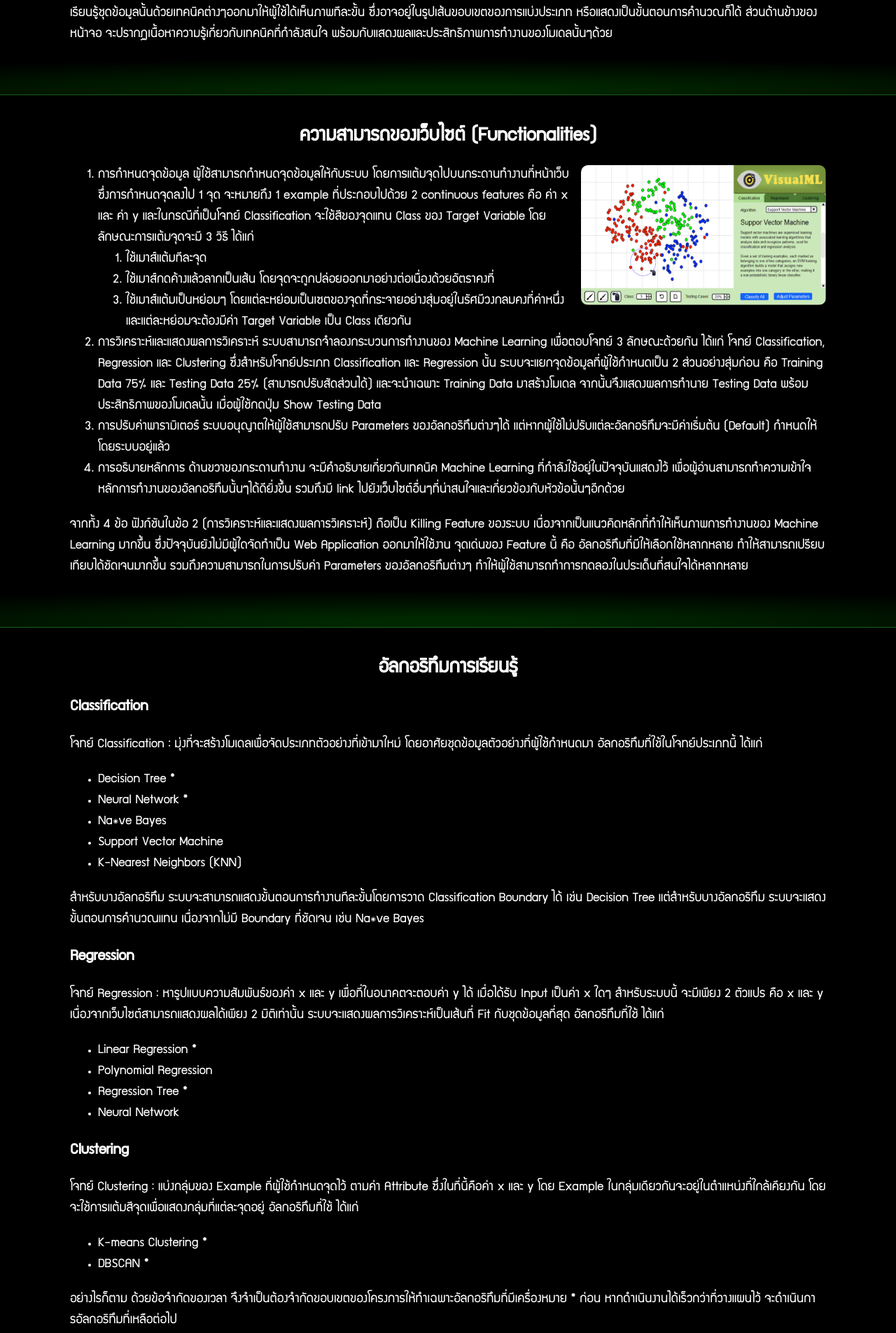
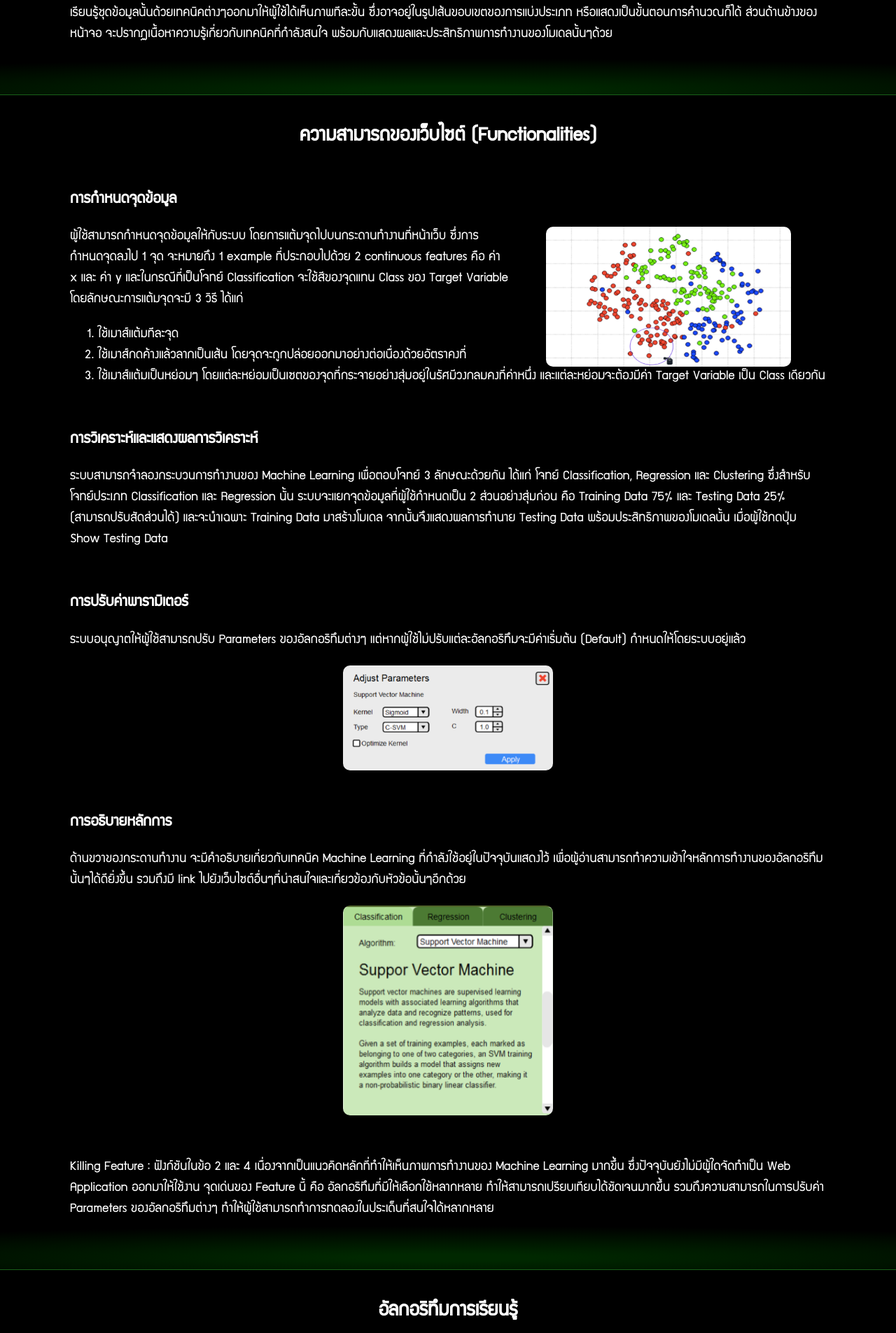
Before and after one commit to dugzzuli/visualML, a PHP site: page /about.html in a window 1280 px wide. Shown: the part 1184-3089 px from the top of the page at 70% size. Run offline with PHP 8.4, Linux system fonts and the light colour scheme; some web fonts are replaced.

Commit message:
footer and function

```diff
--- a/About Page/about.html
+++ b/About Page/about.html
@@ -60,31 +60,39 @@
 			</div>
 			<div class="mainContent greenFade" id="function">
 				<h2>ความสามารถของเว็บไซต์ (Functionalities)</h2>
-				<ol>
-					<li>
-						<img src="img/sampleWindow1.png" id="function1"/>
-						การกำหนดจุดข้อมูล ผู้ใช้สามารถกำหนดจุดข้อมูลให้กับระบบ โดยการแต้มจุดไปบนกระดานทำงานที่หน้าเว็บ ซึ่งการกำหนดจุดลงไป 1 จุด จะหมายถึง 1 example ที่ประกอบไปด้วย 2 continuous features คือ ค่า x และ ค่า y และในกรณีที่เป็นโจทย์ Classification จะใช้สีของจุดแทน Class ของ Target Variable โดยลักษณะการแต้มจุดจะมี 3 วิธี ได้แก่
+				<div>
+					<h3>การกำหนดจุดข้อมูล</h3>
+						<img src="img/function1.png" id="function1"/>
+						<p>ผู้ใช้สามารถกำหนดจุดข้อมูลให้กับระบบ โดยการแต้มจุดไปบนกระดานทำงานที่หน้าเว็บ ซึ่งการกำหนดจุดลงไป 1 จุด จะหมายถึง 1 example ที่ประกอบไปด้วย 2 continuous features คือ ค่า x และ ค่า y และในกรณีที่เป็นโจทย์ Classification จะใช้สีของจุดแทน Class ของ Target Variable โดยลักษณะการแต้มจุดจะมี 3 วิธี ได้แก่</p>
 						<ol>
 							<li>ใช้เมาส์แต้มทีละจุด</li>
 							<li>ใช้เมาส์กดค้างแล้วลากเป็นเส้น โดยจุดจะถูกปล่อยออกมาอย่างต่อเนื่องด้วยอัตราคงที่</li>
 							<li>ใช้เมาส์แต้มเป็นหย่อมๆ โดยแต่ละหย่อมเป็นเซตของจุดที่กระจายอย่างสุ่มอยู่ในรัศมีวงกลมคงที่ค่าหนึ่ง และแต่ละหย่อมจะต้องมีค่า Target Variable เป็น Class เดียวกัน</li>
 						</ol>
 
-					</li>
-					<li>
-						การวิเคราะห์และแสดงผลการวิเคราะห์ ระบบสามารถจำลองกระบวนการทำงานของ Machine Learning เพื่อตอบโจทย์ 3 ลักษณะด้วยกัน ได้แก่ โจทย์ Classification, Regression และ Clustering ซึ่งสำหรับโจทย์ประเภท Classification และ Regression นั้น ระบบจะแยกจุดข้อมูลที่ผู้ใช้กำหนดเป็น 2 ส่วนอย่างสุ่มก่อน คือ Training Data 75% และ Testing Data 25% (สามารถปรับสัดส่วนได้) และจะนำเฉพาะ Training Data มาสร้างโมเดล จากนั้นจึงแสดงผลการทำนาย Testing Data พร้อมประสิทธิภาพของโมเดลนั้น เมื่อผู้ใช้กดปุ่ม Show Testing Data
-					</li>
-					<li>
-						การปรับค่าพารามิเตอร์ ระบบอนุญาตให้ผู้ใช้สามารถปรับ Parameters ของอัลกอริทึมต่างๆได้ แต่หากผู้ใช้ไม่ปรับแต่ละอัลกอริทึมจะมีค่าเริ่มต้น (Default) กำหนดให้โดยระบบอยู่แล้ว
-					</li>
-					<li>
-						การอธิบายหลักการ ด้านขวาของกระดานทำงาน จะมีคำอธิบายเกี่ยวกับเทคนิค Machine Learning ที่กำลังใช้อยู่ในปัจจุบันแสดงไว้ เพื่อผู้อ่านสามารถทำความเข้าใจหลักการทำงานของอัลกอริทึมนั้นๆได้ดียิ่งขึ้น รวมถึงมี link ไปยังเว็บไซต์อื่นๆที่น่าสนใจและเกี่ยวข้องกับหัวข้อนั้นๆอีกด้วย
-					</li>
-				</ol>
+				</div>
+				<div>
+					<h3>การวิเคราะห์และแสดงผลการวิเคราะห์ </h3>
+					<p>ระบบสามารถจำลองกระบวนการทำงานของ Machine Learning เพื่อตอบโจทย์ 3 ลักษณะด้วยกัน ได้แก่ โจทย์ Classification, Regression และ Clustering ซึ่งสำหรับโจทย์ประเภท Classification และ Regression นั้น ระบบจะแยกจุดข้อมูลที่ผู้ใช้กำหนดเป็น 2 ส่วนอย่างสุ่มก่อน คือ Training Data 75% และ Testing Data 25% (สามารถปรับสัดส่วนได้) และจะนำเฉพาะ Training Data มาสร้างโมเดล จากนั้นจึงแสดงผลการทำนาย Testing Data พร้อมประสิทธิภาพของโมเดลนั้น เมื่อผู้ใช้กดปุ่ม Show Testing Data</p>
 
-				<p>
-					จากทั้ง 4 ข้อ ฟังก์ชันในข้อ 2 (การวิเคราะห์และแสดงผลการวิเคราะห์) ถือเป็น Killing Feature ของระบบ เนื่องจากเป็นแนวคิดหลักที่ทำให้เห็นภาพการทำงานของ Machine Learning มากขึ้น ซึ่งปัจจุบันยังไม่มีผู้ใดจัดทำเป็น Web Application ออกมาให้ใช้งาน จุดเด่นของ Feature นี้ คือ อัลกอริทึมที่มีให้เลือกใช้หลากหลาย ทำให้สามารถเปรียบเทียบได้ชัดเจนมากขึ้น รวมถึงความสามารถในการปรับค่า Parameters ของอัลกอริทึมต่างๆ ทำให้ผู้ใช้สามารถทำการทดลองในประเด็นที่สนใจได้หลากหลาย
-				</p>
+				</div>
+				<div>
+					<h3>การปรับค่าพารามิเตอร์</h3>
+					<p>ระบบอนุญาตให้ผู้ใช้สามารถปรับ Parameters ของอัลกอริทึมต่างๆ แต่หากผู้ใช้ไม่ปรับแต่ละอัลกอริทึมจะมีค่าเริ่มต้น (Default) กำหนดให้โดยระบบอยู่แล้ว</p>
+					<img src="img/function3.png" id="function3"/>
+				</div>
+				<div>
+					<h3>การอธิบายหลักการ</h3>
+					<p>ด้านขวาของกระดานทำงาน จะมีคำอธิบายเกี่ยวกับเทคนิค Machine Learning ที่กำลังใช้อยู่ในปัจจุบันแสดงไว้ เพื่อผู้อ่านสามารถทำความเข้าใจหลักการทำงานของอัลกอริทึมนั้นๆได้ดียิ่งขึ้น รวมถึงมี link ไปยังเว็บไซต์อื่นๆที่น่าสนใจและเกี่ยวข้องกับหัวข้อนั้นๆอีกด้วย </p>
+					<img src="img/function4.png" id="function4"/>
+				</div>
+
+
+				<div id = "killer">
+					<p>
+						Killing Feature : ฟังก์ชันในข้อ 2 และ 4 เนื่องจากเป็นแนวคิดหลักที่ทำให้เห็นภาพการทำงานของ Machine Learning มากขึ้น ซึ่งปัจจุบันยังไม่มีผู้ใดจัดทำเป็น Web Application ออกมาให้ใช้งาน จุดเด่นของ Feature นี้ คือ อัลกอริทึมที่มีให้เลือกใช้หลากหลาย ทำให้สามารถเปรียบเทียบได้ชัดเจนมากขึ้น รวมถึงความสามารถในการปรับค่า Parameters ของอัลกอริทึมต่างๆ ทำให้ผู้ใช้สามารถทำการทดลองในประเด็นที่สนใจได้หลากหลาย
+					</p>
+				</div>
 
 			</div>
 			<div class="mainContent greenFade" id="algorithm">
@@ -158,9 +166,9 @@
 			</div>
 		</div>
 		<footer>
-			กลุ่ม CU.Tweet
-			นายปิยวัฒน์ เลิศวิทยากำจร (5431022721)
-			นางสาวพนิดา นิ่มนวล (5431025621)
+			กลุ่ม CU.Tweet<br/>
+			นายปิยวัฒน์ เลิศวิทยากำจร (5431022721)<br/>
+			นางสาวพนิดา นิ่มนวล (5431025621)<br/>
 		</footer>
 	</body>
 </html>
--- a/About Page/style.css
+++ b/About Page/style.css
@@ -10,6 +10,15 @@ body{
 	font-size:20px;
 	font-family: supermarket;
 	line-height: 150%;
+}
+
+footer{
+	padding-top: 30px;
+	padding-bottom: 30px;
+	background-color: black;
+	color: rgba(255,255,255,0.7);
+	text-align: center;
+	font-size: 16px;
 }
 
 .allContent{
@@ -134,10 +143,40 @@ body{
 	margin-left: 10px;
 }
 
+
+
+#function h3{
+	display : block;
+	margin-top: 60px;
+}
+
+#function #killer{
+	margin-top:60px;
+}
+
 #function1{
 	float:right;
+	margin-left: 50px;
+	margin-right: 50px;
+	border-radius: 10px;
 	height:200px;
 	width:350px;
-	margin-left: 10px;
+}
+
+#function3{
+	height:150px;
+	width:300px;
 	border-radius: 10px;
+	display: block;
+    margin-left: auto;
+    margin-right: auto;
 }
+
+#function4{
+	height:300px;
+	width:300px;
+	border-radius: 10px;
+	display: block;
+    margin-left: auto;
+    margin-right: auto;
+}
```
Also changed, not shown: About Page/img/function1.png (added), About Page/img/function3.png (added), About Page/img/function4.png (added).
